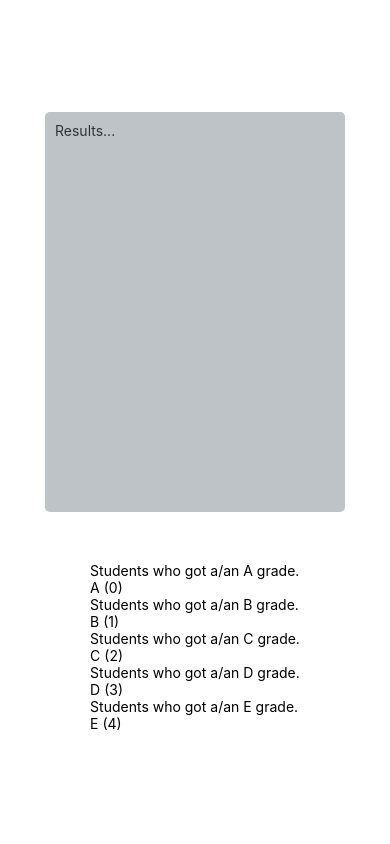
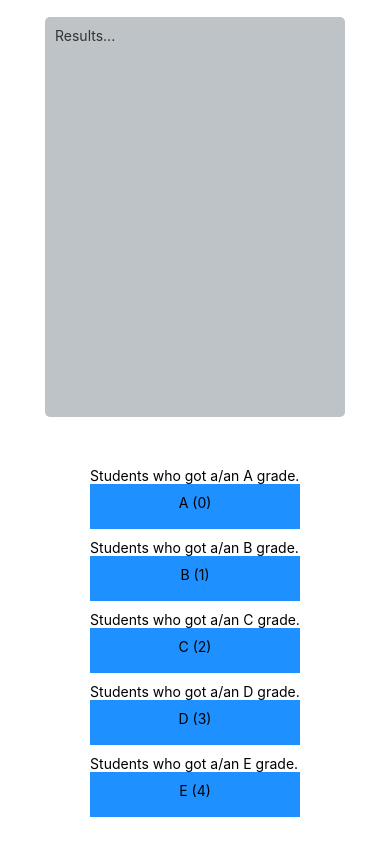
Before and after one commit to nacourtney/Courtney-Project3, a React Native app: screen / in a window 390 px wide. Built offline with nearby package versions, Linux system fonts and the light colour scheme.

Commit message:
Fix: Button Labels Correctly Rendered

```diff
--- a/App.js
+++ b/App.js
@@ -8,6 +8,7 @@ import {
   Button,
   ScrollView,
   Pressable,
+  SafeAreaView,
 } from "react-native";
 
 const letters = [
@@ -50,18 +51,21 @@ export default class App extends Component {
     const { results } = this.state;
     const buttons = letters.map((letter, index) => {
       return (
+        <SafeAreaView>
+          <Text>{this.dynamicLabels(letter.letter)}</Text>
           <Pressable
+            style={styles.buttonLayout.buttonContainer}
             onPressIn={() => this.setState({ selectedLetterIndex: index })}
-          buttonStyle={styles.button}
+            buttonStyle={styles.buttonLayout}
             key={letters.letter}
             onPress={this.onLoad}
             title={letter.letter}
           >
-          <Text>{this.dynamicLabels(letter.letter)}</Text>
             <Text>
               {letter.letter} ({index})
             </Text>
           </Pressable>
+        </SafeAreaView>
       );
     });
 
@@ -76,6 +80,7 @@ export default class App extends Component {
             multiline
           />
         </View>
+
         <View>{buttons}</View>
       </View>
     );
@@ -99,6 +104,27 @@ const styles = StyleSheet.create({
     marginBottom: 50,
   },
   button: {
-    margin: 15,
+    margin: 0,
+    backgroundColor: "deeppink",
+  },
+  buttonLayout: {
+    container: {
+      flexDirection: "row",
+      alignItems: "center",
+    },
+    buttonContainer: {
+      backgroundColor: "dodgerblue",
+      padding: 10,
+      marginBottom: 10,
+      alignItems: "center",
+      height: 45,
+    },
+  },
+  labelContainer: {
+    backgroundColor: "deeppink",
+    padding: 20,
+    marginBottom: 15,
+    alignItems: "center",
+    height: 15,
   },
 });
```
Lines whose indentation alone changed are shown as unchanged.
